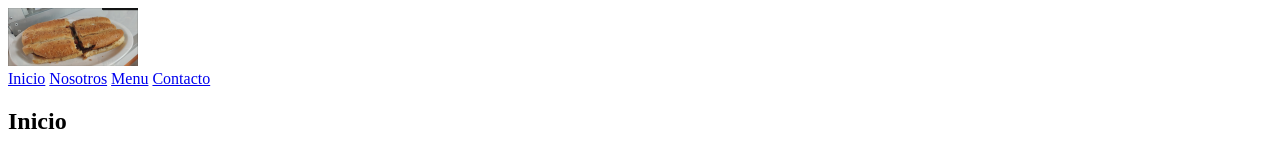
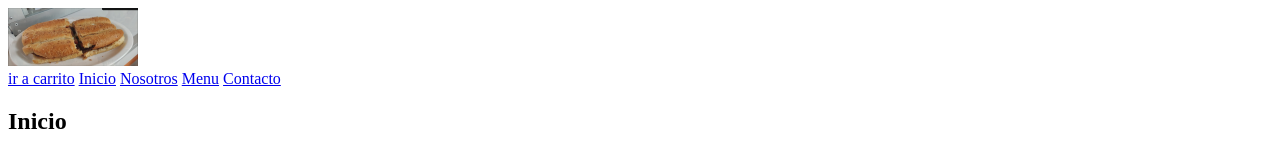
Before and after one commit to IsaacDrp/319232488IsaacDrp, a plain HTML site: page index.html in a window 1280 px wide. Shown: the top 155 px of the page. Drawn offline with Linux system fonts and the light colour scheme.

Commit message:
incluida nueva pagina como carrito

```diff
--- a/index.html
+++ b/index.html
@@ -13,6 +13,7 @@
         </div>
 
         <nav class="#">
+            <a href="pagina1.html">ir a carrito</a>
             <a href="#">Inicio</a>
             <a href="#">Nosotros</a>
             <a href="#">Menu</a>
```
Also changed, not shown: pagina1.html (added).
